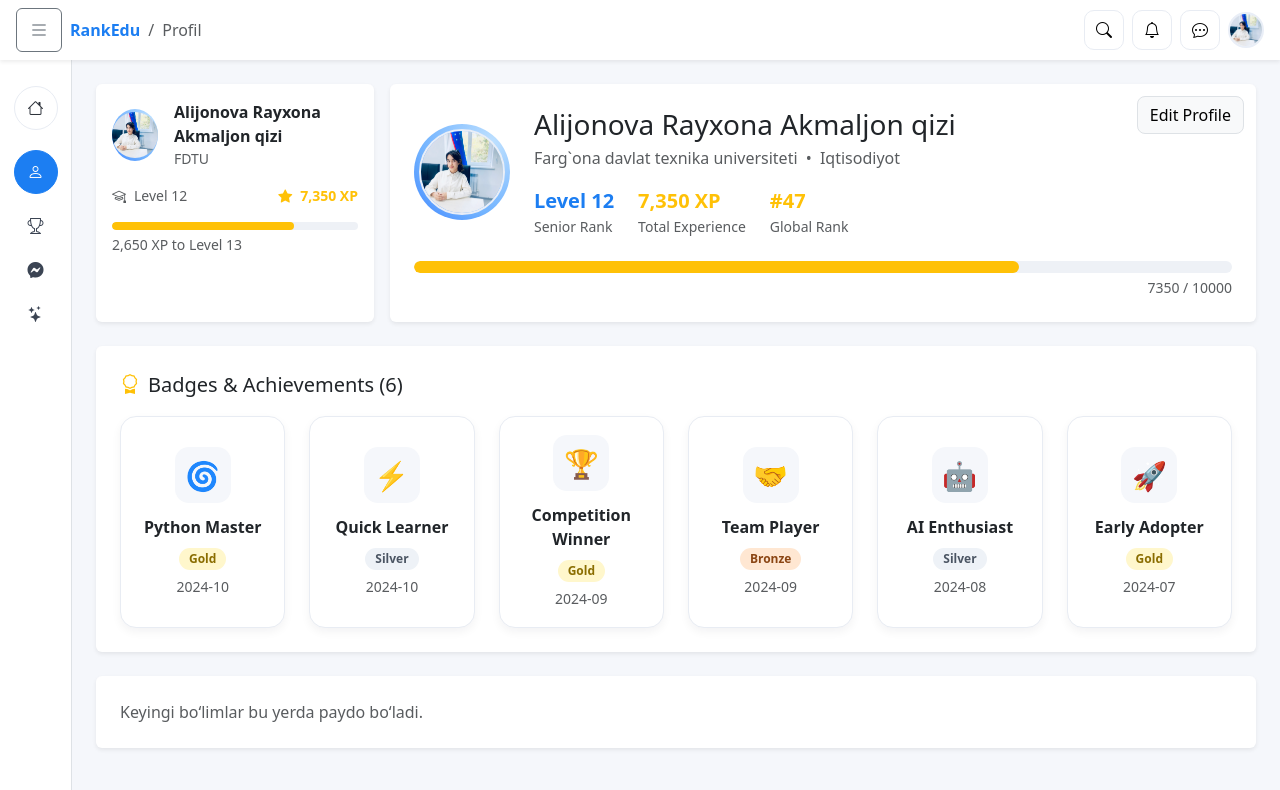
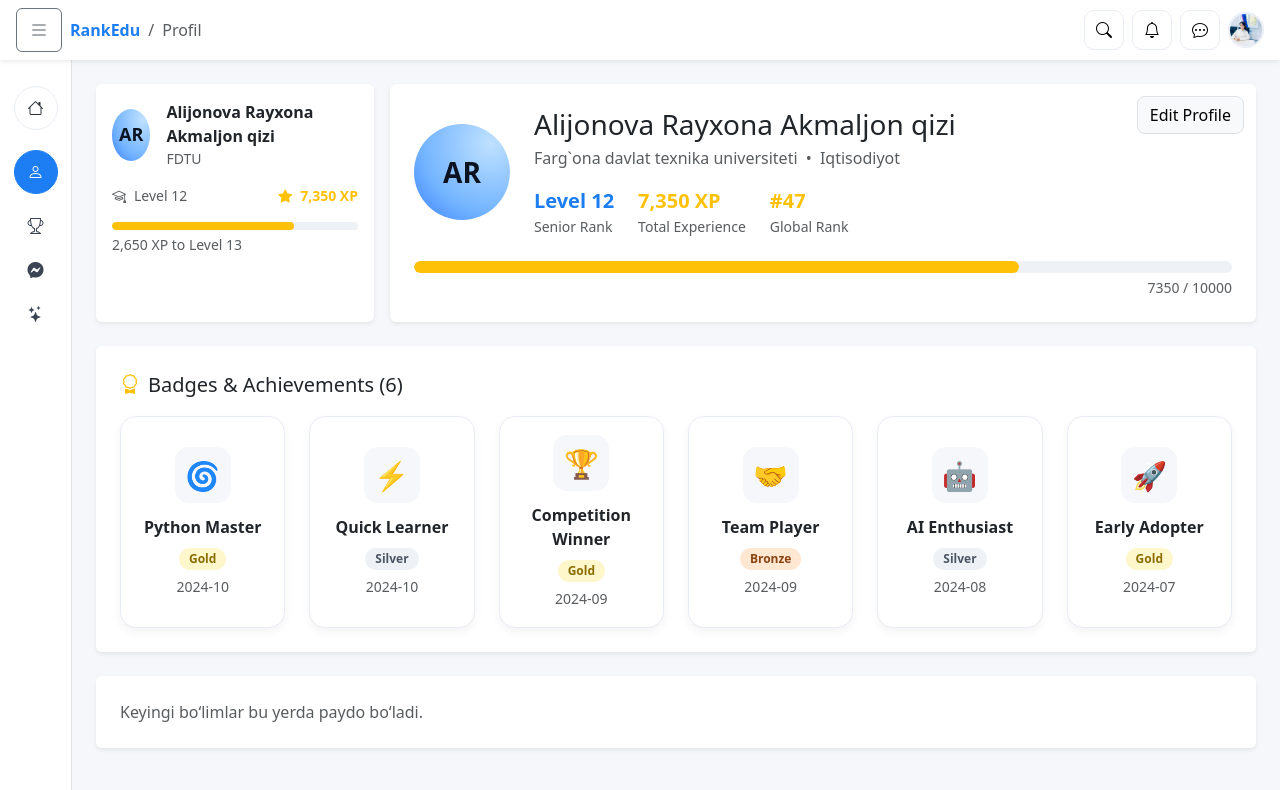
Before and after one commit to OqilbekErkinov/RankEdu, a Nuxt app: page /profile in a window 1280 px wide. Shown: the top 790 px of the page. Built offline with nearby package versions, Linux system fonts and the light colour scheme.

Commit message:
updateeeee

```diff
--- a/pages/profile.vue
+++ b/pages/profile.vue
@@ -7,7 +7,7 @@
         <div class="card border-0 shadow-sm h-100 p-3">
           <div class="d-flex align-items-center gap-3">
             <div class="ava-circle sm">
-              <img :src="avatar2" alt="Profil2" class="profilavatar2" />
+              {{ initials }}
             </div>
             <div class="flex-grow-1">
               <div class="fw-semibold">{{ user.fullname }}</div>
@@ -58,7 +58,7 @@
 
           <div class="d-flex align-items-center gap-4">
             <div class="ava-circle xl">
-              <img :src="avatar2" alt="Profil3" class="profilavatar" />
+              {{ initials }}
             </div>
             <div class="flex-grow-1">
               <h3 class="mb-1">{{ user.fullname }}</h3>
@@ -137,7 +137,6 @@
 
 <script setup>
 
-import avatar2 from '~/assets/images/avatar2.jpg'
 const user = {
   fullname: "Alijonova Rayxona Akmaljon qizi",
   universityShort: "FDTU",
```
